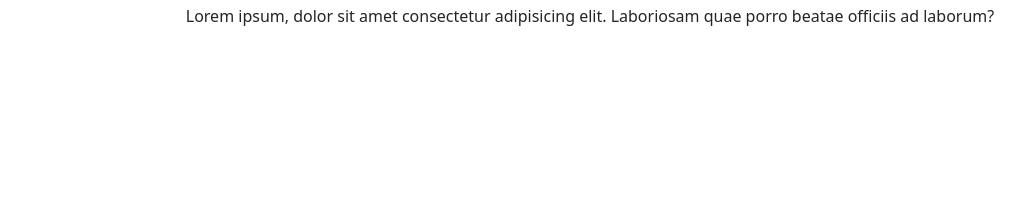
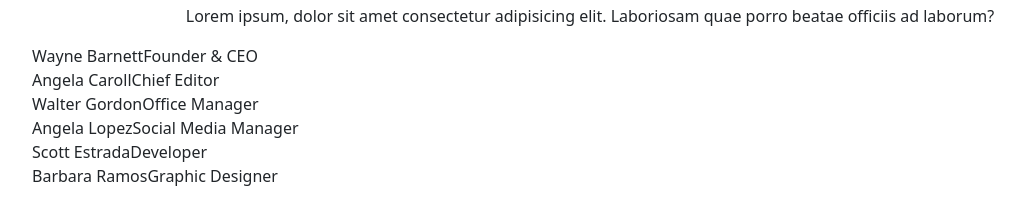
Before and after one commit to DanieleMarino70/js-our-team, a plain HTML site: page index.html in a window 1280 px wide. Shown: the part 42-266 px from the top of the page, without its empty margins (50-1075 px from the left). Drawn offline with nearby package versions, Linux system fonts and the light colour scheme.

Commit message:
add: 0, 1 , 2 milestones

```diff
--- a/index.html
+++ b/index.html
@@ -27,7 +27,24 @@
             <h2 class="text-center">Our Team</h2>
             <p class="text-center">Lorem ipsum, dolor sit amet consectetur adipisicing elit. Laboriosam quae porro beatae officiis ad laborum?</p>
             <div class="row" id="container-cards">
+               <div class="col-12">
 
+               </div>
+               <div class="col-12">
+
+               </div>
+               <div class="col-12">
+
+               </div>
+               <div class="col-12">
+
+               </div>
+               <div class="col-12">
+
+               </div>
+               <div class="col-12">
+
+               </div>
             </div>
         </section>
     </main>
--- a/js/main.js
+++ b/js/main.js
@@ -0,0 +1,99 @@
+//              TRACCIA
+
+// Utilizzando i dati forniti, creare un array di oggetti per rappresentare i membri del team.
+// Ogni membro è caratterizzato dalle seguenti informazioni: nome, ruolo e foto.
+
+// MILESTONE 0:
+// Creare l’array di oggetti con le informazioni fornite.
+
+// MILESTONE 1:
+// Stampare su console, per ogni membro del team, le informazioni di nome, ruolo e la stringa della foto
+
+// MILESTONE 2:
+// Stampare le stesse informazioni su DOM sottoforma di stringhe
+
+// BONUS 1:
+// Trasformare la stringa foto in una immagine effettiva
+
+// BONUS 2:
+// Organizzare i singoli membri in card/schede
+
+
+// Consigli del giorno:
+// Ragioniamo come sempre a step.
+// Prima la logica in italiano e poi traduciamo in codice.
+// E ricordiamoci che console.log() è nostro amico!
+// Ecco i dati dei membri dei team:
+
+// Wayne Barnett		Founder & CEO			wayne-barnett-founder-ceo.jpg
+// Angela Caroll		Chief Editor			angela-caroll-chief-editor.jpg
+// Walter Gordon		Office Manager			walter-gordon-office-manager.jpg
+// Angela Lopez		Social Media Manager	angela-lopez-social-media-manager.jpg
+// Scott Estrada		Developer				scott-estrada-developer.jpg
+// Barbara Ramos		Graphic Designer		barbara-ramos-graphic-designer.jpg
+
+
+//CREIAMO L'ARRAY DI OGGETTI
+// MILESTONE 0
+
+const team = [
+  {
+    name: "Wayne Barnett",
+    role: "Founder & CEO",
+    img: "./img/wayne-barnett-founder-ceo.jpg",
+  },
+  {
+    name: "Angela Caroll",
+    role: "Chief Editor",
+    img: "./img/angela-caroll-chief-editor.jpg",
+  },
+  {
+    name: "Walter Gordon",
+    role: "Office Manager",
+    img: "./img/walter-gordon-office-manager.jpg",
+  },
+  {
+    name: "Angela Lopez",
+    role: "Social Media Manager",
+    img: "./img/angela-lopez-social-media-manager.jpg",
+  },
+  {
+    name: "Scott Estrada",
+    role: "Developer",
+    img: "./img/scott-estrada-developer.jpg",
+  },
+  {
+    name: "Barbara Ramos",
+    role: "Graphic Designer",
+    img: "./img/barbara-ramos-graphic-designer.jpg",
+  },
+];
+
+
+// MILESTONE 1:
+// CONSOLE LOG, per ogni membro del team  FOR, le informazioni di nome, ruolo e la stringa della foto
+
+// for(const member of team){
+//     console.log(member);
+// }
+
+
+// MILESTONE 2:
+// Stampare le stesse informazioni su DOM sottoforma di stringhe
+const rowEl = document.getElementById("container-cards");
+
+for (const member of team) {
+  console.log(member);
+  const divEl = document.createElement("div");
+  const print = divEl.innerHTML = member.name + member.role;
+  rowEl.append(divEl);
+
+}
+
+
+// BONUS 1:
+// Trasformare la stringa foto in una immagine effettiva
+
+
+// BONUS 2:
+// Organizzare i singoli membri in card/schede
```
